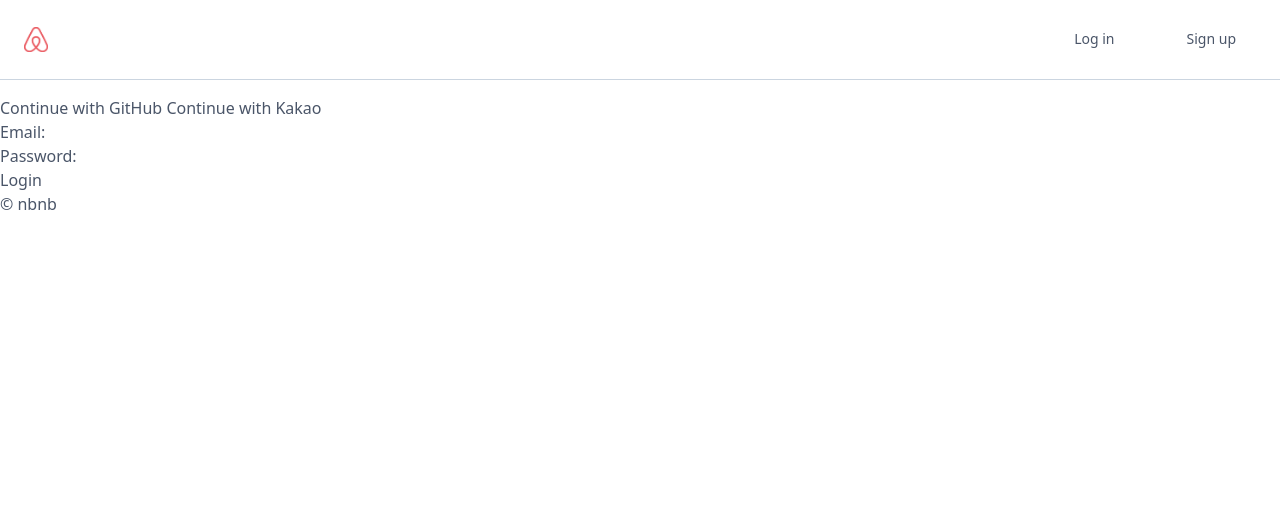
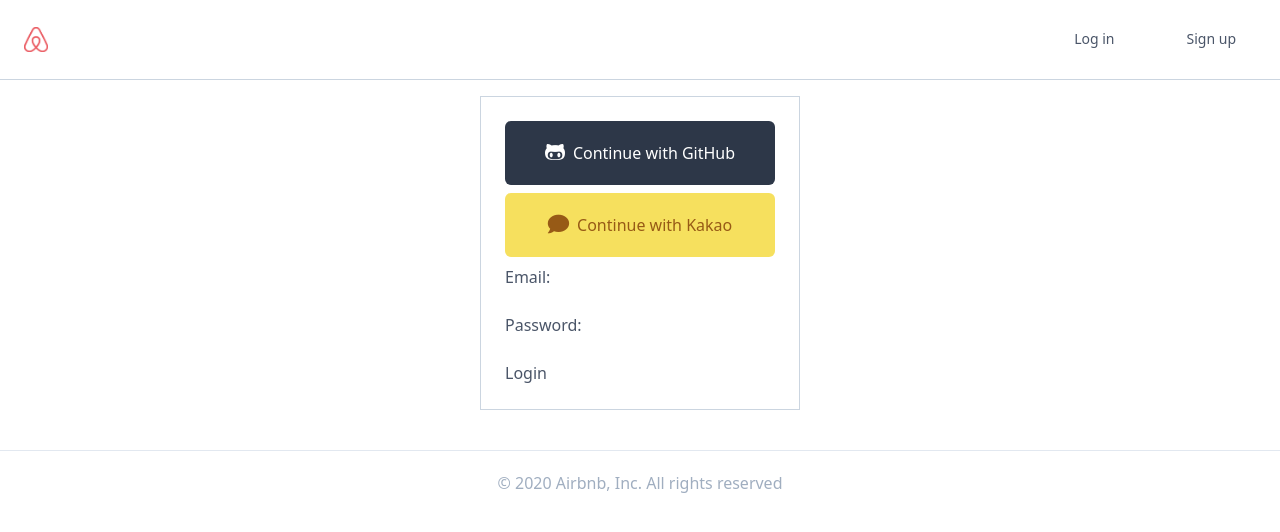
Before and after one commit to wookkl/airbnb-clone, a Django app: page /users/login in a window 1280 px wide. Shown: the top 532 px of the page. Run offline with Django 3.2, Linux system fonts and the light colour scheme; style sheets or scripts are compiled from the project's sources; some libraries are stand-ins or nearby versions.

Commit message:
footer social-login

```diff
--- a/templates/partials/footer.html
+++ b/templates/partials/footer.html
@@ -1,3 +1,3 @@
-<footer>
-    &copy; nbnb
+<footer class="container mx-auto text-center py-5 border-t text-md text-gray-500">
+    &copy; 2020 Airbnb, Inc. All rights reserved
 </footer>
--- a/templates/partials/room_card.html
+++ b/templates/partials/room_card.html
@@ -1,4 +1,5 @@
 <div class="w-1/4 mb-8 p-2 overflow-hidden">
+    <a href="{% url 'rooms:detail' room.pk %}">
         <div class="h-64 w-full bg-cover bg-center rounded-lg mb-2" style="background-image:url({{room.first_photo}})">
         </div>
         <div class="flex justify-between mb-2">
@@ -13,4 +14,5 @@
             </span>
         </div>
         <p class="text-black w-11/12 truncate">{{room.name}}</p>
+    </a>
 </div>
--- a/templates/partials/social_login.html
+++ b/templates/partials/social_login.html
@@ -1,8 +1,8 @@
-<div>
-    <a href="{% url 'users:github-login' %}">
-        Continue with GitHub
+<div class="flex flex-col w-full">
+    <a class="w-full bg-gray-800 font-medium text-white text-center rounded-md py-5 mb-2" href="{% url 'users:github-login' %}">
+        <i class="fab fa-github-alt mr-2 fa-lg"></i>Continue with GitHub
     </a>
-    <a href="{% url 'users:kakao-login' %}">
-        Continue with Kakao
+    <a class="w-full bg-yellow-400 font-medium text-yellow-800 text-center rounded-md py-5 mb-2" href="{% url 'users:kakao-login' %}">
+        <i class="fas fa-comment mr-2 fa-lg"></i>Continue with Kakao
     </a>
 </div>
--- a/templates/users/login.html
+++ b/templates/users/login.html
@@ -10,11 +10,12 @@
 {% endblock search-bar %}
 
 {% block content %}
+    <div class="container xl:w-1/4 lg:w-5/12 md:w-1/2 mx-auto my-10 flex flex-col justify-center items-center border border-gray-400 p-6">
         {% include "partials/social_login.html" %}
         <form method="post" action="{% url "users:login" %} ">
             {% csrf_token %}
             {{form.as_p}}
             <button>Login</button>
         </form>
-
+    </div>
 {% endblock content %}
```
Lines whose indentation alone changed are shown as unchanged.
